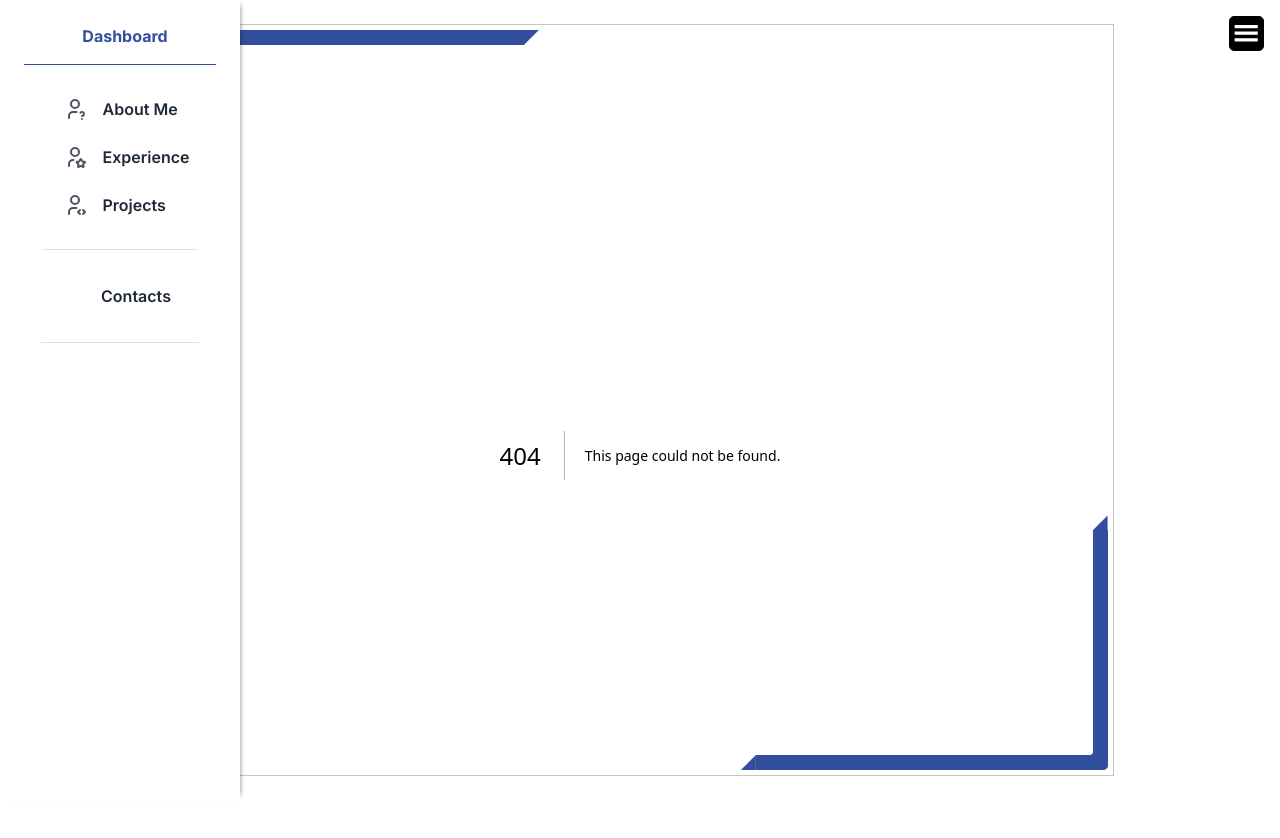
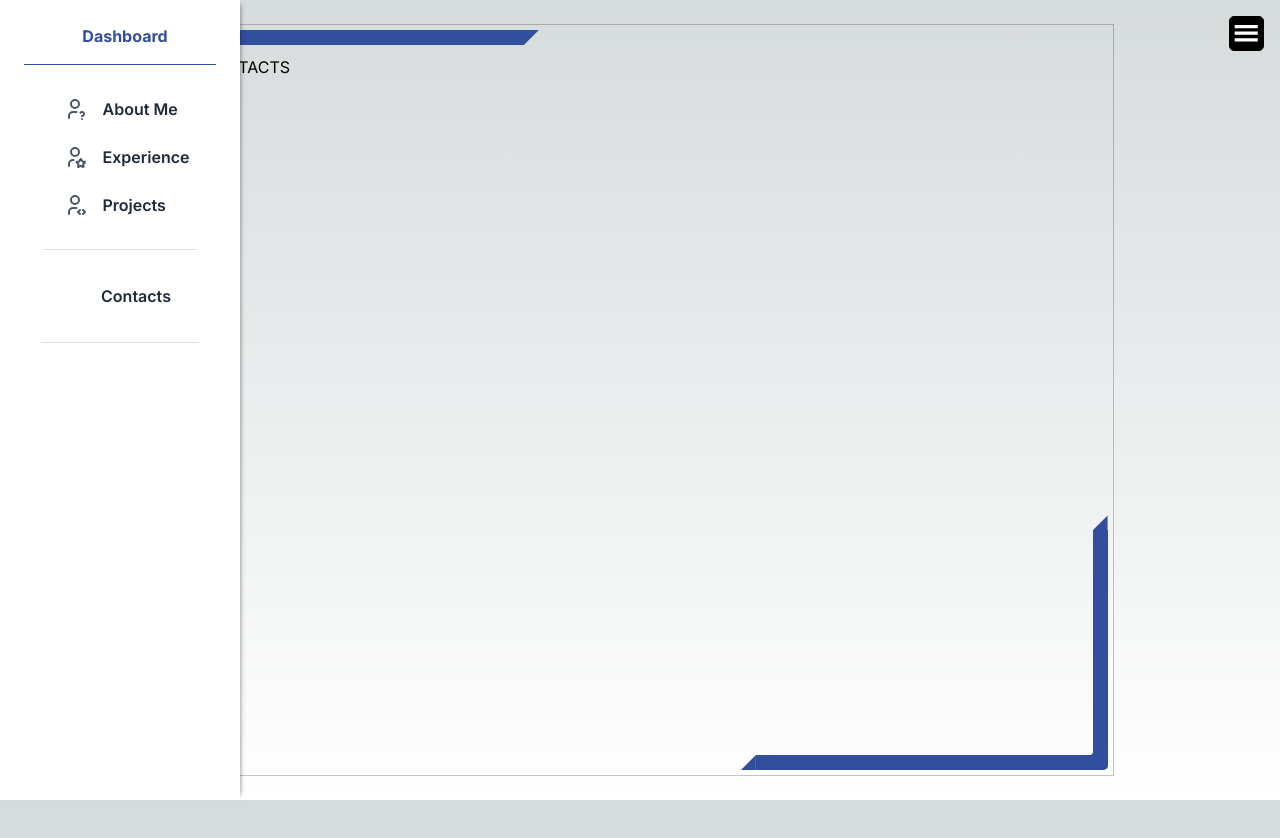
Before and after one commit to MarcoFz7/MyWebPortfolio, a Next.js app: page /contacts in a window 1280 px wide. Before the commit this address had no page. Shown: the top 838 px of the page. After the commit the page ends 800 px from the top, so only its background shows below. Built offline with nearby package versions, Linux system fonts and the light colour scheme; some icons are missing.

Commit message:
#comments Adding the contacts page just to remove the no page found error when trying to navigate to it.

```diff
--- /dev/null
+++ b/app/contacts/page.tsx
@@ -0,0 +1,9 @@
+const page = () => {
+    return (
+      <div>
+        CONTACTS
+      </div>
+    );
+  };
+
+  export default page;
```
Also changed, not shown: app/contacts/page.css (added).
